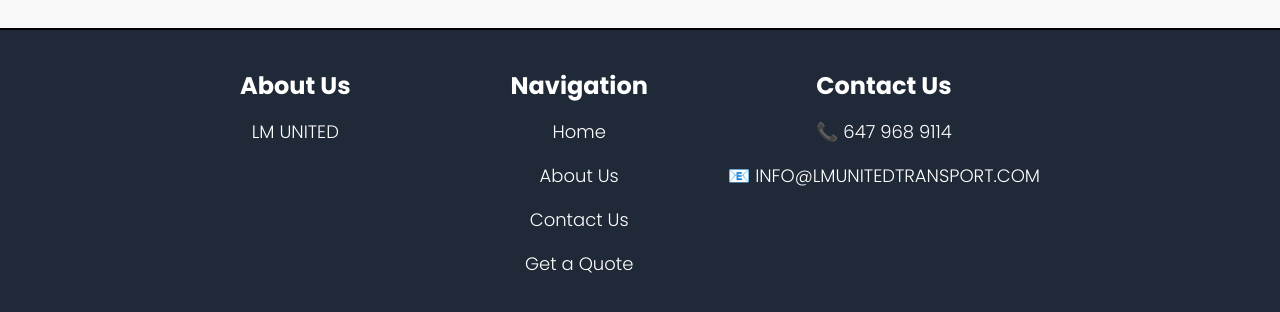
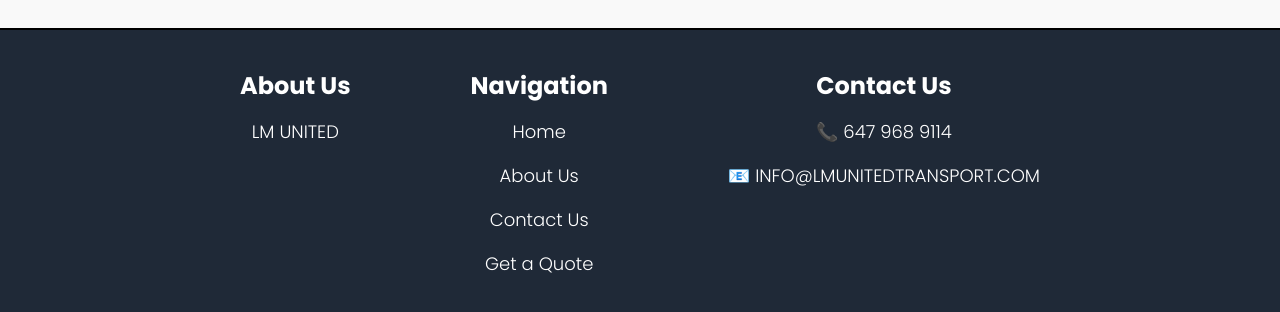
Before and after one commit to Anshik-02/Lm-united, a Next.js app: page / in a window 1280 px wide. Shown: the part 1861-2173 px from the top of the page. Built offline with nearby package versions, Linux system fonts and the light colour scheme.

Commit message:
Your commit message

```diff
--- a/components/footer.tsx
+++ b/components/footer.tsx
@@ -13,7 +13,7 @@
         </div>
 
 
-        <div className="flex flex-col gap-4 ml-20">
+        <div className="flex flex-col gap-4 ">
          <h2 className="font-bold text-2xl">Navigation</h2>
           <Link href={"/"}><p className="font-light text-lg">Home</p></Link>
           <Link href={"/aboutUs"}><p className="font-light text-lg">About Us</p></Link>
```
